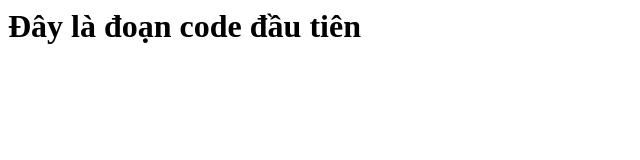
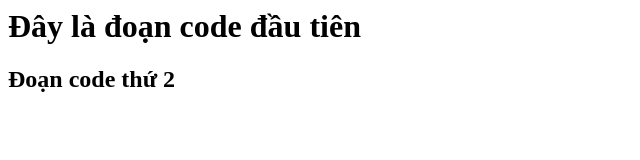
Before and after one commit to letu0567/demo_git, a plain HTML site: page index.html in a window 1280 px wide. Shown: the whole page, without its empty margins (0-640 px from the left). Drawn offline with Linux system fonts and the light colour scheme.

Commit message:
second commit

```diff
--- a/index.html
+++ b/index.html
@@ -1 +1,2 @@
 <h1>Đây là đoạn code đầu tiên</h1>
+<h2>Đoạn code thứ 2</h2>
```
Also changed, not shown: readme.html (added, +1 -0 lines).
